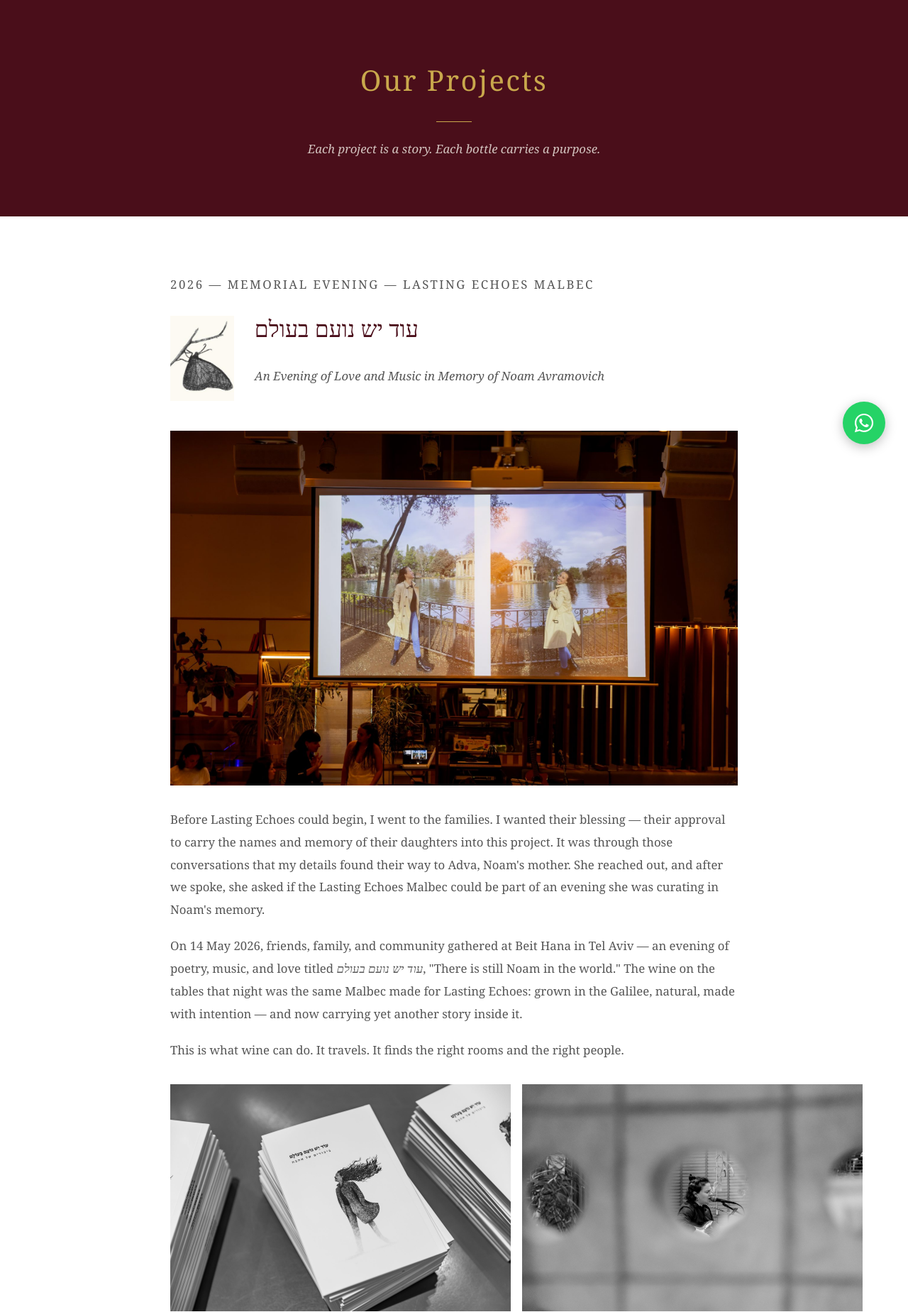
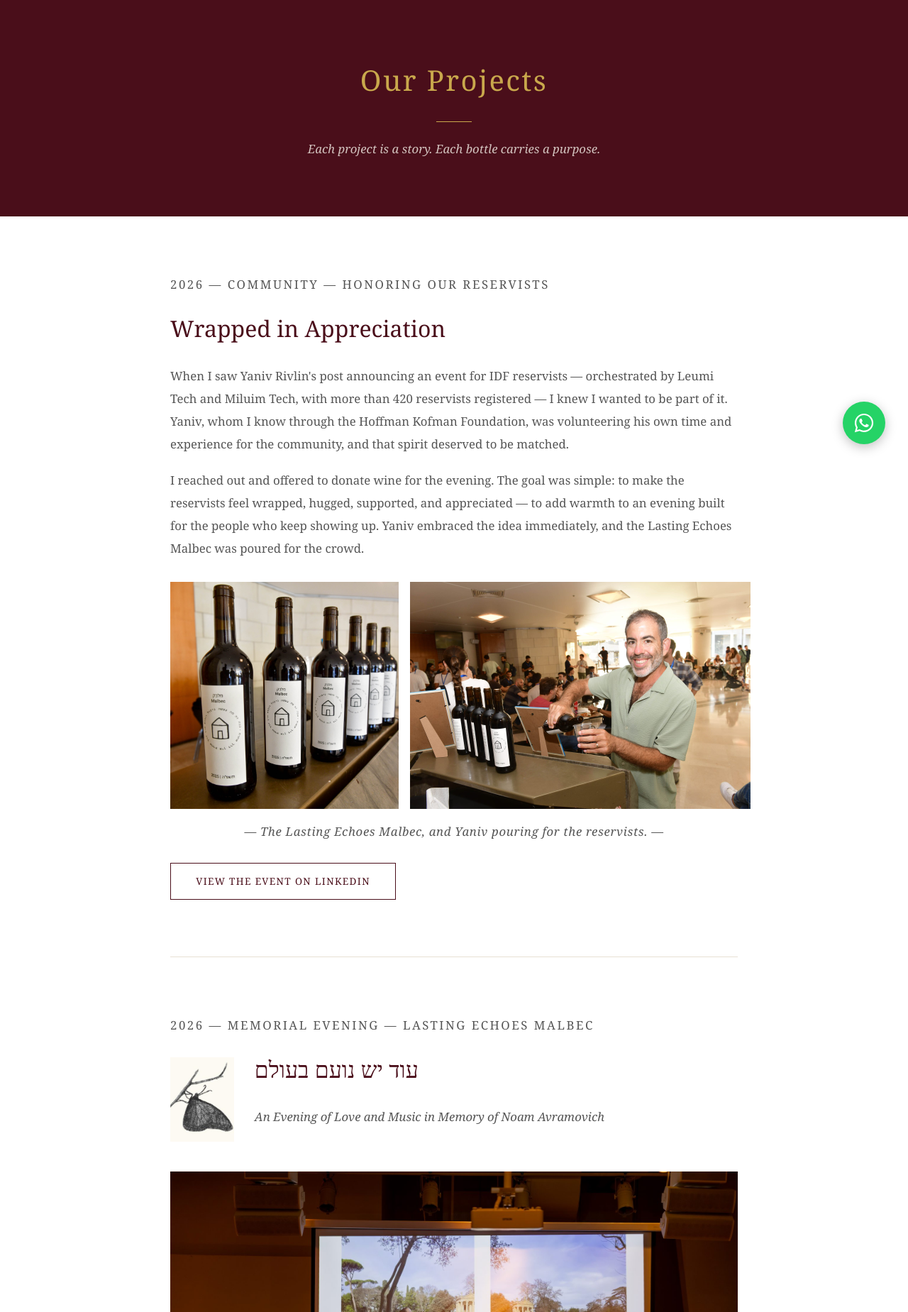
Before and after one commit to meydanbb/MBB, a Flask app: page /projects in a window 1280 px wide. Shown: the part 71-1920 px from the top of the page at 71% size. Run offline with Flask 3, Linux system fonts and the light colour scheme.

Commit message:
Add reservist appreciation project (Yaniv Rivlin, Leumi Tech & Miluim Tech event)
Co-Authored-By: Claude Fable 5 <noreply@anthropic.com>

```diff
--- a/App/templates/projects.html
+++ b/App/templates/projects.html
@@ -14,6 +14,23 @@
 
 <section class="projects-grid">
     <div class="container">
+
+        <!-- RESERVIST APPRECIATION EVENT -->
+        <div class="project-entry">
+            <p class="project-year-tag">2026 — Community — Honoring Our Reservists</p>
+            <h2>Wrapped in Appreciation</h2>
+
+            <p>When I saw Yaniv Rivlin's post announcing an event for IDF reservists — orchestrated by Leumi Tech and Miluim Tech, with more than 420 reservists registered — I knew I wanted to be part of it. Yaniv, whom I know through the Hoffman Kofman Foundation, was volunteering his own time and experience for the community, and that spirit deserved to be matched.</p>
+            <p>I reached out and offered to donate wine for the evening. The goal was simple: to make the reservists feel wrapped, hugged, supported, and appreciated — to add warmth to an evening built for the people who keep showing up. Yaniv embraced the idea immediately, and the Lasting Echoes Malbec was poured for the crowd.</p>
+
+            <div class="project-images">
+                <img src="{{ url_for('static', filename='images/web/reservist-bottles.jpg') }}" alt="Lasting Echoes Malbec bottles at the reservist appreciation event">
+                <img src="{{ url_for('static', filename='images/web/reservist-yaniv-pouring.jpg') }}" alt="Yaniv Rivlin pouring the wine for the reservists">
+            </div>
+            <p class="landscape-caption">The Lasting Echoes Malbec, and Yaniv pouring for the reservists.</p>
+
+            <a href="https://www.linkedin.com/posts/yaniv-rivlin_%D7%9B%D7%91%D7%A8-%D7%9E%D7%A2%D7%9C-420-%D7%9E%D7%99%D7%9C%D7%95%D7%90%D7%99%D7%9E%D7%A0%D7%99%D7%A7%D7%99%D7%9D-%D7%95%D7%9E%D7%99%D7%9C%D7%95%D7%90%D7%99%D7%9E%D7%A0%D7%99%D7%A7%D7%99%D7%95%D7%AA-%D7%A0%D7%A8%D7%A9%D7%9E%D7%95-activity-7465723687628050432-1p3M" target="_blank" class="btn btn-outline">View the Event on LinkedIn</a>
+        </div>
 
         <!-- NOAM AVRAMOVICH EVENING -->
         <div class="project-entry">
```
Also changed, not shown: App/static/images/web/reservist-bottles.jpg (added), App/static/images/web/reservist-yaniv-pouring.jpg (added).
